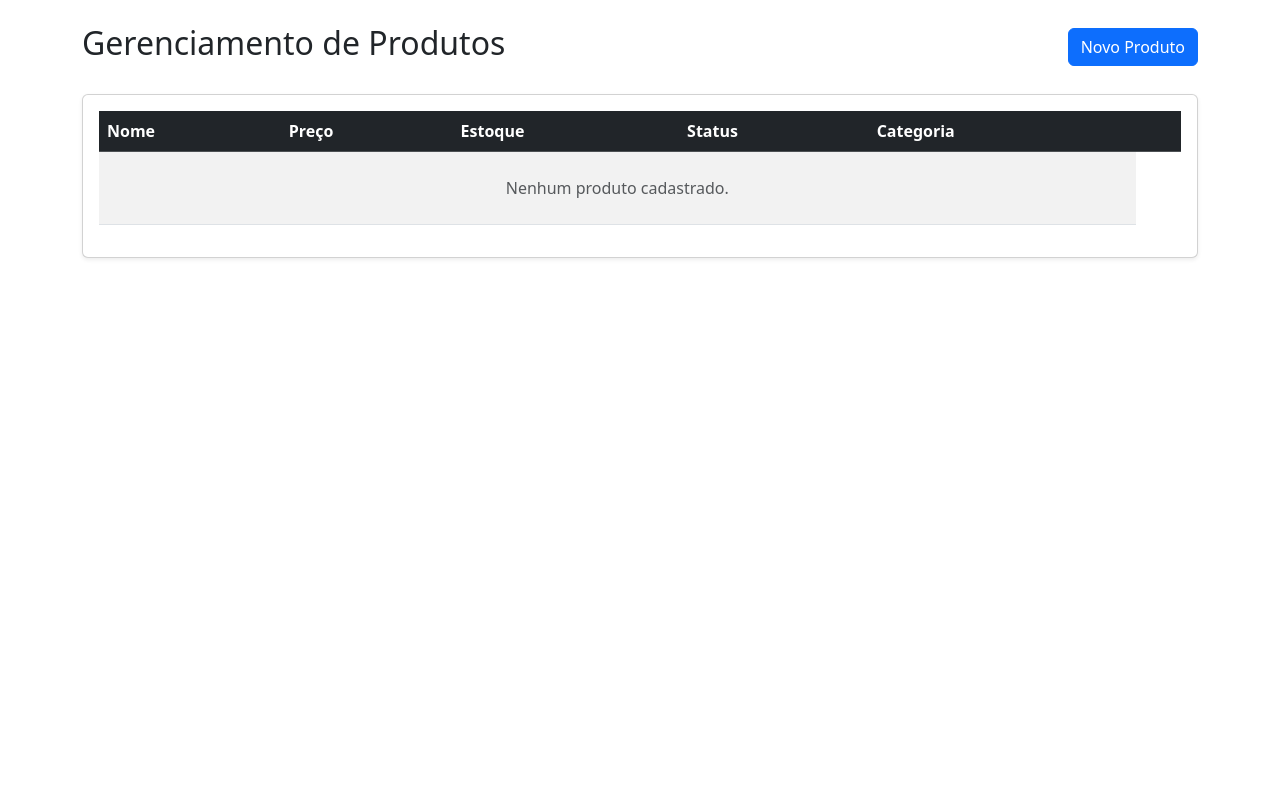
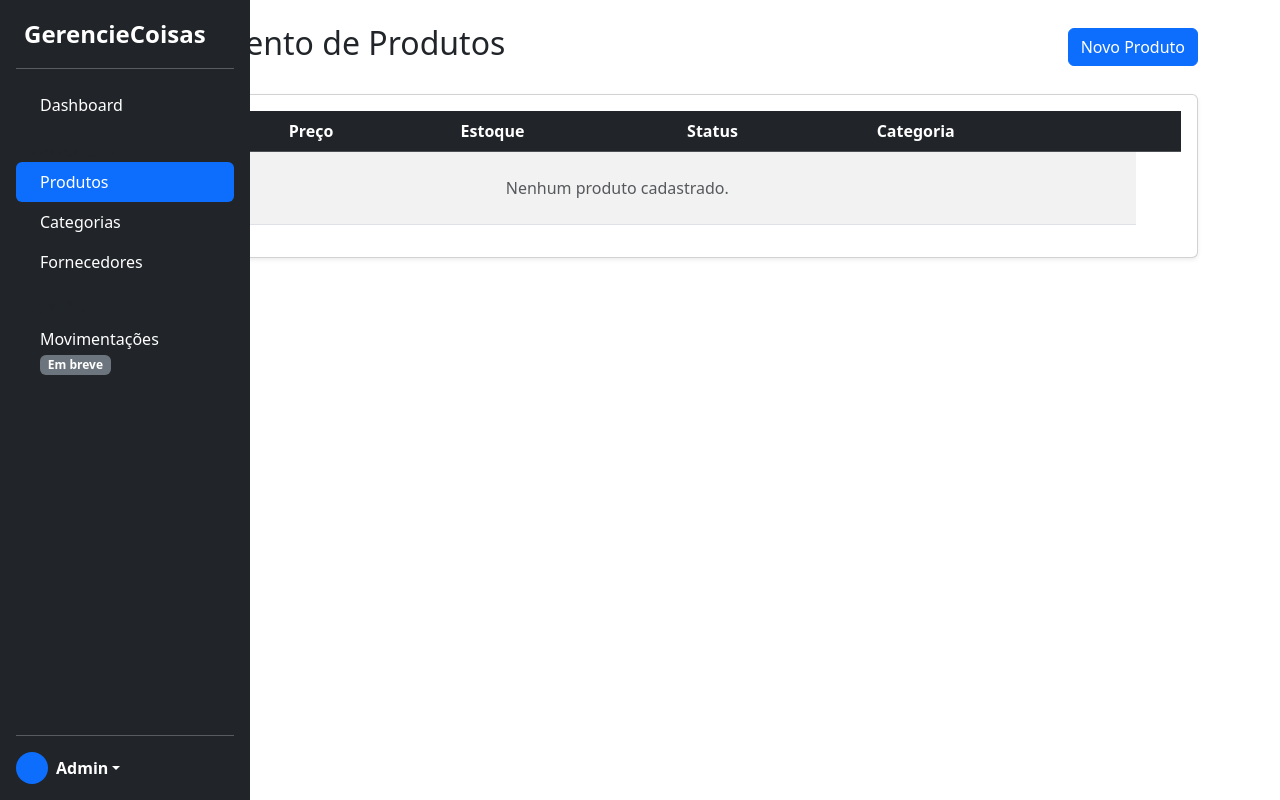
Before and after one commit to lazaroPedro/GerencieCoisas, a Django app: page /produtos/ in a window 1280 px wide. Run offline with Django 5.2, Linux system fonts and the light colour scheme; data that the repository does not hold is empty.

Commit message:
feat: create html sidebar

```diff
--- a/GerencieCoisas/settings.py
+++ b/GerencieCoisas/settings.py
@@ -119,7 +119,7 @@ USE_TZ = True
 # https://docs.djangoproject.com/en/5.1/howto/static-files/
 
 STATIC_URL = 'static/'
-
+STATICFILES_DIRS = [BASE_DIR / "static"]
 # Default primary key field type
 # https://docs.djangoproject.com/en/5.1/ref/settings/#default-auto-field
 
--- a/templates/base.html
+++ b/templates/base.html
@@ -1,14 +1,17 @@
+{% load static %}
 <!doctype html>
 <html lang="pt-br">
 <head>
     <meta charset="UTF-8">
     <meta name="viewport" content="width=device-width, initial-scale=1">
     <title>{% block title %}Dashboard{% endblock %}</title>
+    <link rel="stylesheet" href="{% static 'style.css' %}">
 
 <link href="https://cdn.jsdelivr.net/npm/bootstrap@5.3.8/dist/css/bootstrap.min.css" rel="stylesheet" integrity="sha384-sRIl4kxILFvY47J16cr9ZwB07vP4J8+LH7qKQnuqkuIAvNWLzeN8tE5YBujZqJLB" crossorigin="anonymous">
 <script src="https://cdn.jsdelivr.net/npm/bootstrap@5.3.8/dist/js/bootstrap.bundle.min.js" integrity="sha384-FKyoEForCGlyvwx9Hj09JcYn3nv7wiPVlz7YYwJrWVcXK/BmnVDxM+D2scQbITxI" crossorigin="anonymous"></script>
 </head>
 <body>
+{% include 'components/sidebar.html' %}
 {% block content %}
 {% endblock %}
 </body>
--- /dev/null
+++ b/templates/components/sidebar.html
@@ -0,0 +1,72 @@
+{% load static %}
+<div class="d-flex fixed-top flex-column flex-shrink-0 p-3 text-white bg-dark" style="width: 250px; min-height: 100vh;">
+    <!-- Logo / Nome do Sistema -->
+    <a href="/" class="d-flex align-items-center mb-3 mb-md-0 me-md-auto text-white text-decoration-none">
+        <i class="fas fa-boxes fa-2x me-2"></i>
+        <span class="fs-4 fw-bold">GerencieCoisas</span>
+    </a>
+    <hr>
+
+    <!-- Menu de Navegação -->
+    <ul class="nav nav-pills flex-column mb-auto">
+        <li class="nav-item">
+            <a href="#" class="nav-link text-white" aria-current="page">
+                <i class="fas fa-tachometer-alt me-2" style="width: 20px;"></i>
+                Dashboard
+            </a>
+        </li>
+
+        <!-- Seção de Cadastros -->
+        <li class="mt-3 text-uppercase text-muted small fw-bold px-3">
+            Cadastros
+        </li>
+        <li>
+            <a href="{% url 'produtos:index' %}" class="nav-link text-white {% if request.resolver_match.url_name == 'index' %}active{% endif %}">
+                <i class="fas fa-box-open me-2" style="width: 20px;"></i>
+                Produtos
+            </a>
+        </li>
+        <li>
+            <a href="{% url 'categorias:index' %}" class="nav-link text-white {% if 'category' in request.resolver_match.url_name %}active{% endif %}">
+                <i class="fas fa-tags me-2" style="width: 20px;"></i>
+                Categorias
+            </a>
+        </li>
+        <li>
+            <a href="{% url 'categorias:index' %}" class="nav-link text-white {% if 'fornecedor' in request.resolver_match.url_name %}active{% endif %}">
+                <i class="fas fa-truck me-2" style="width: 20px;"></i>
+                Fornecedores
+            </a>
+        </li>
+
+        <!-- Seção de Estoque (Futuro) -->
+        <li class="mt-3 text-uppercase text-muted small fw-bold px-3">
+            Gestão
+        </li>
+        <li>
+            <a href="#" class="nav-link text-white disabled">
+                <i class="fas fa-exchange-alt me-2" style="width: 20px;"></i>
+                Movimentações
+                <span class="badge bg-secondary ms-2">Em breve</span>
+            </a>
+        </li>
+    </ul>
+
+    <hr>
+
+    <!-- Rodapé da Sidebar / Usuário -->
+    <div class="dropdown">
+        <a href="#" class="d-flex align-items-center text-white text-decoration-none dropdown-toggle" id="dropdownUser1" data-bs-toggle="dropdown" aria-expanded="false">
+            <div class="bg-primary rounded-circle d-flex justify-content-center align-items-center me-2" style="width: 32px; height: 32px;">
+                <i class="fas fa-user"></i>
+            </div>
+            <strong>Admin</strong>
+        </a>
+        <ul class="dropdown-menu dropdown-menu-dark text-small shadow" aria-labelledby="dropdownUser1">
+            <li><a class="dropdown-item" href="#">Configurações</a></li>
+            <li><a class="dropdown-item" href="#">Perfil</a></li>
+            <li><hr class="dropdown-divider"></li>
+            <li><a class="dropdown-item" href="#">Sair</a></li>
+        </ul>
+    </div>
+</div>
```
